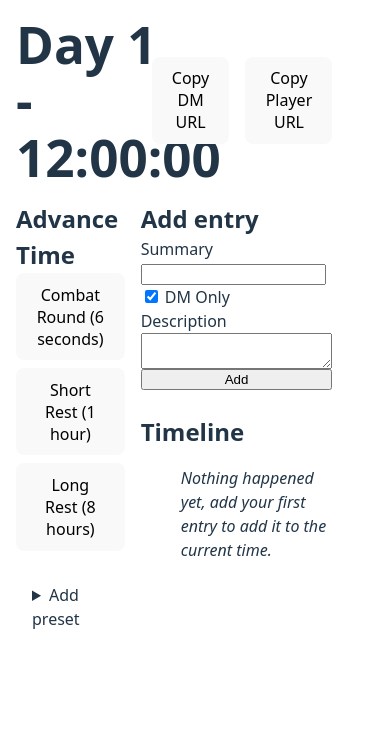
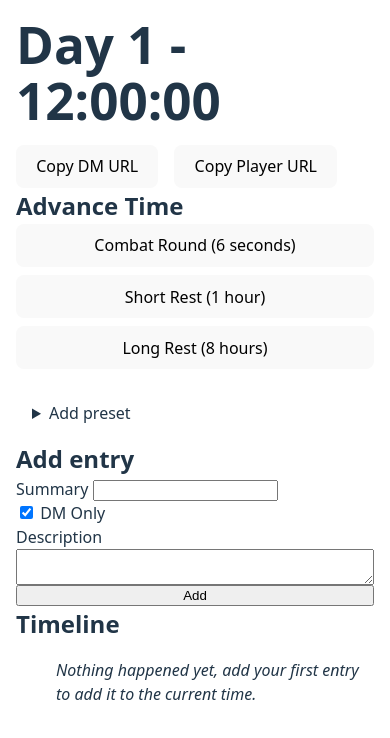
Before and after one commit to Kingdutch/dndlog, a Svelte app: page / in a window 390 px wide. Shown: the top 738 px of the page. Built offline with nearby package versions, Linux system fonts and the light colour scheme.

Commit message:
Fix DM view layout on mobile

```diff
--- a/src/App.svelte
+++ b/src/App.svelte
@@ -229,6 +229,7 @@
 </script>
 
 <main class={s.mode === "dm" ? "dm-view" : "player-view"}>
+  <div id="header">
     <h1>
       {#if s.mode === "player"}
         Events up to
@@ -241,7 +242,10 @@
         <button type="button" onclick={copyDMUrl}>Copy DM URL</button>
         <button type="button" onclick={copyPlayerUrl}>Copy Player URL</button>
       </div>
+    {/if}
+  </div>
 
+  {#if s.mode === "dm"}
     <div id="advance-time">
       <h2>Advance Time</h2>
       <div class="presets">
@@ -343,21 +347,23 @@
     padding: 1rem;
   }
 
+  @media (min-width: 800px) {
     main.dm-view {
       display: grid;
       grid-template-columns: repeat(9, 1fr);
       grid-auto-rows: minmax(100px, auto);
       grid-template-areas:
-      "time time time time  shrt  shrt  shrt  shrt "
-      "adv  adv  adv  entry entry entry entry entry"
-      "adv  adv  adv  log   log   log   log   log  "
-      "adv  adv  adv  log   log   log   log   log  "
+        "hdr  hdr  hdr  hdr   hdr   hdr   hdr   hdr   hdr  "
+        "adv  adv  adv  entry entry entry entry entry entry"
+        "adv  adv  adv  log   log   log   log   log   log  "
+        "adv  adv  adv  log   log   log   log   log   log  "
       ;
       gap: 1rem;
 
-    h1 {
-      grid-area: time;
+      #header {
+        grid-area: hdr;
         align-content: center;
+      }
     }
   }
 
@@ -366,8 +372,20 @@
     flex-direction: column;
   }
 
+  #header {
+    display: flex;
+    flex-wrap: wrap;
+    justify-content: space-between;
+    gap: 1rem;
+
+    @media (min-width: 500px) {
+      h1 {
+        flex: 1 0 29rem;
+      }
+    }
+  }
+
   #shortcuts {
-    grid-area: shrt;
     display: flex;
     gap: 1rem;
     justify-content: flex-end;
```
Lines whose indentation alone changed are shown as unchanged.
